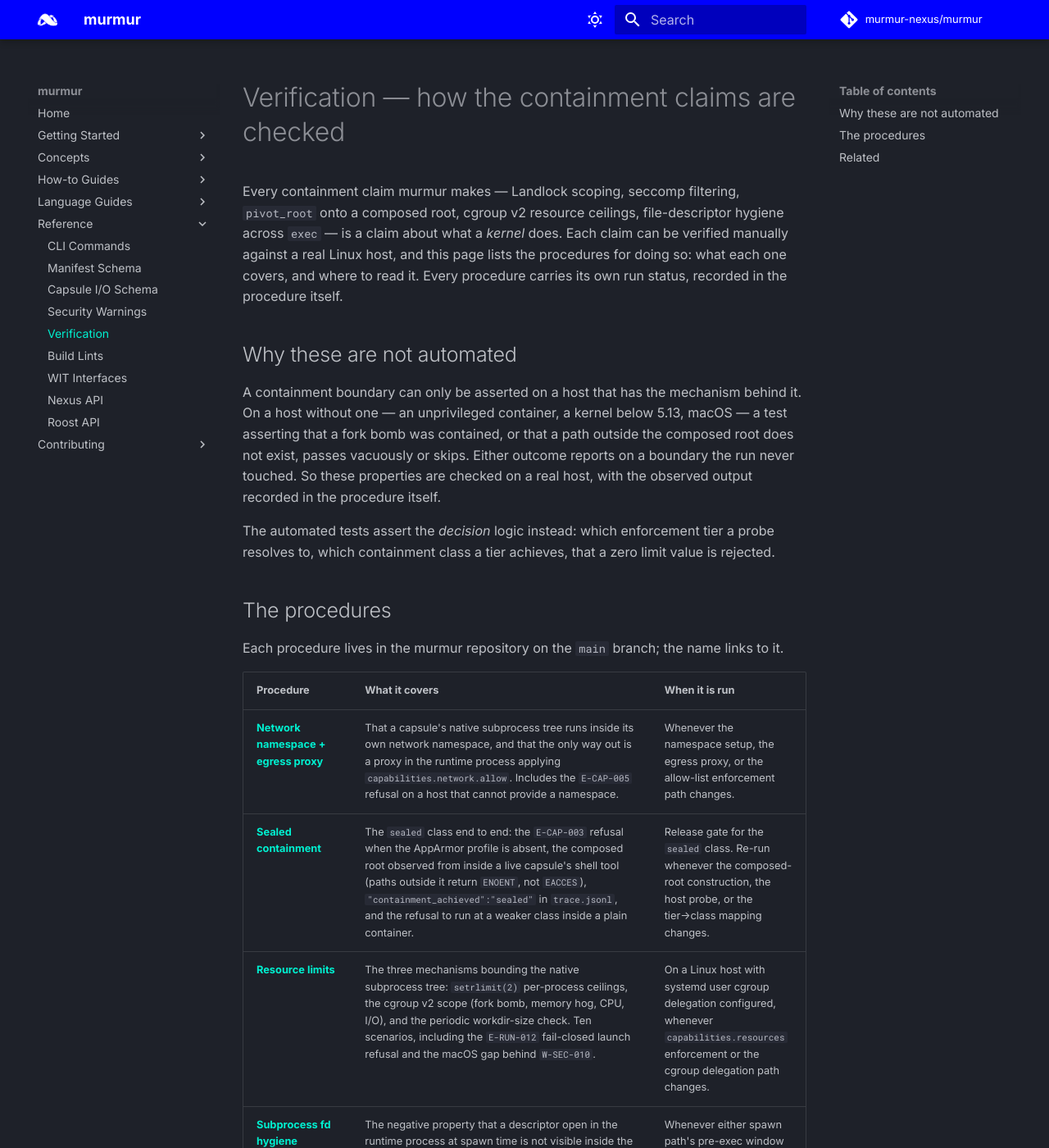
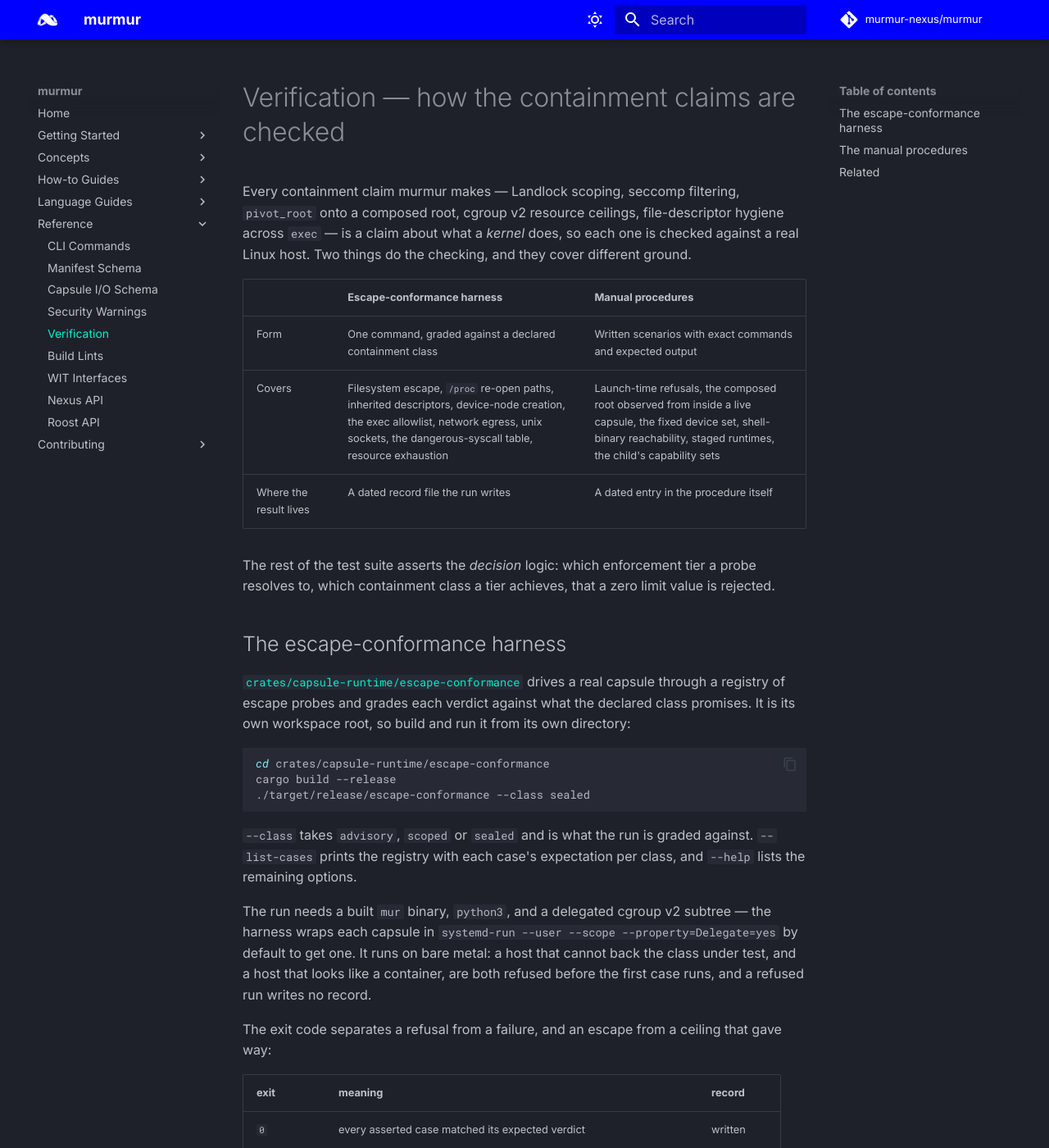
Before and after one commit to murmur-nexus/murmur, an MkDocs documentation site: the page built from docs/content/reference/verification.md, in a window 1280 px wide and 1400 px high. Shown: the whole window at 82% size. Built offline with MkDocs 1.6.1 and Material for MkDocs 9.7.7, drawn with Linux system fonts in a browser that asks for light colours; comment, search, counter and statistics services are not loaded; some of the changed text lies outside the part shown.

Commit message:
docs: small refactor of post security hardening docs (#55)
Signed-off-by: ewdegraaff <ewdegraaff@users.noreply.github.com>
Co-authored-by: ewdegraaff <ewdegraaff@users.noreply.github.com>

````diff
--- a/docs/content/reference/verification.md
+++ b/docs/content/reference/verification.md
@@ -2,22 +2,50 @@
 
 Every containment claim murmur makes — Landlock scoping, seccomp filtering, `pivot_root` onto a
 composed root, cgroup v2 resource ceilings, file-descriptor hygiene across `exec` — is a claim
-about what a *kernel* does. Each claim can be verified manually against a real Linux host, and
-this page lists the procedures for doing so: what each one covers, and where to read it. Every
-procedure carries its own run status, recorded in the procedure itself.
+about what a *kernel* does, so each one is checked against a real Linux host. Two things do the
+checking, and they cover different ground.
 
-## Why these are not automated
+| | Escape-conformance harness | Manual procedures |
+|---|---|---|
+| Form | One command, graded against a declared containment class | Written scenarios with exact commands and expected output |
+| Covers | Filesystem escape, `/proc` re-open paths, inherited descriptors, device-node creation, the exec allowlist, network egress, unix sockets, the dangerous-syscall table, resource exhaustion | Launch-time refusals, the composed root observed from inside a live capsule, the fixed device set, shell-binary reachability, staged runtimes, the child's capability sets |
+| Where the result lives | A dated record file the run writes | A dated entry in the procedure itself |
 
-A containment boundary can only be asserted on a host that has the mechanism behind it. On a host
-without one — an unprivileged container, a kernel below 5.13, macOS — a test asserting that a fork
-bomb was contained, or that a path outside the composed root does not exist, passes vacuously or
-skips. Either outcome reports on a boundary the run never touched. So these properties are checked
-on a real host, with the observed output recorded in the procedure itself.
+The rest of the test suite asserts the *decision* logic: which enforcement tier a probe resolves to,
+which containment class a tier achieves, that a zero limit value is rejected.
 
-The automated tests assert the *decision* logic instead: which enforcement tier a probe resolves
-to, which containment class a tier achieves, that a zero limit value is rejected.
+## The escape-conformance harness
 
-## The procedures
+[`crates/capsule-runtime/escape-conformance`](https://github.com/murmur-nexus/murmur/tree/main/crates/capsule-runtime/escape-conformance)
+drives a real capsule through a registry of escape probes and grades each verdict against what the
+declared class promises. It is its own workspace root, so build and run it from its own directory:
+
+```bash
+cd crates/capsule-runtime/escape-conformance
+cargo build --release
+./target/release/escape-conformance --class sealed
+```
+
+`--class` takes `advisory`, `scoped` or `sealed` and is what the run is graded against.
+`--list-cases` prints the registry with each case's expectation per class, and `--help` lists the
+remaining options.
+
+The run needs a built `mur` binary, `python3`, and a delegated cgroup v2 subtree — the harness wraps
+each capsule in `systemd-run --user --scope --property=Delegate=yes` by default to get one. It runs
+on bare metal: a host that cannot back the class under test, and a host that looks like a container,
+are both refused before the first case runs, and a refused run writes no record.
+
+The exit code separates a refusal from a failure, and an escape from a ceiling that gave way:
+
+| exit | meaning | record |
+|---|---|---|
+| `0` | every asserted case matched its expected verdict | written |
+| `1` | usage error | none |
+| `2` | refused — this host cannot back the class, or a prerequisite is missing | none |
+| `3` | a boundary case failed — a containment escape | written |
+| `4` | boundary clean, a resource ceiling did not hold — denial of service | written |
+
+## The manual procedures
 
 Each procedure lives in the murmur repository on the `main` branch; the name links to it.
 
````
